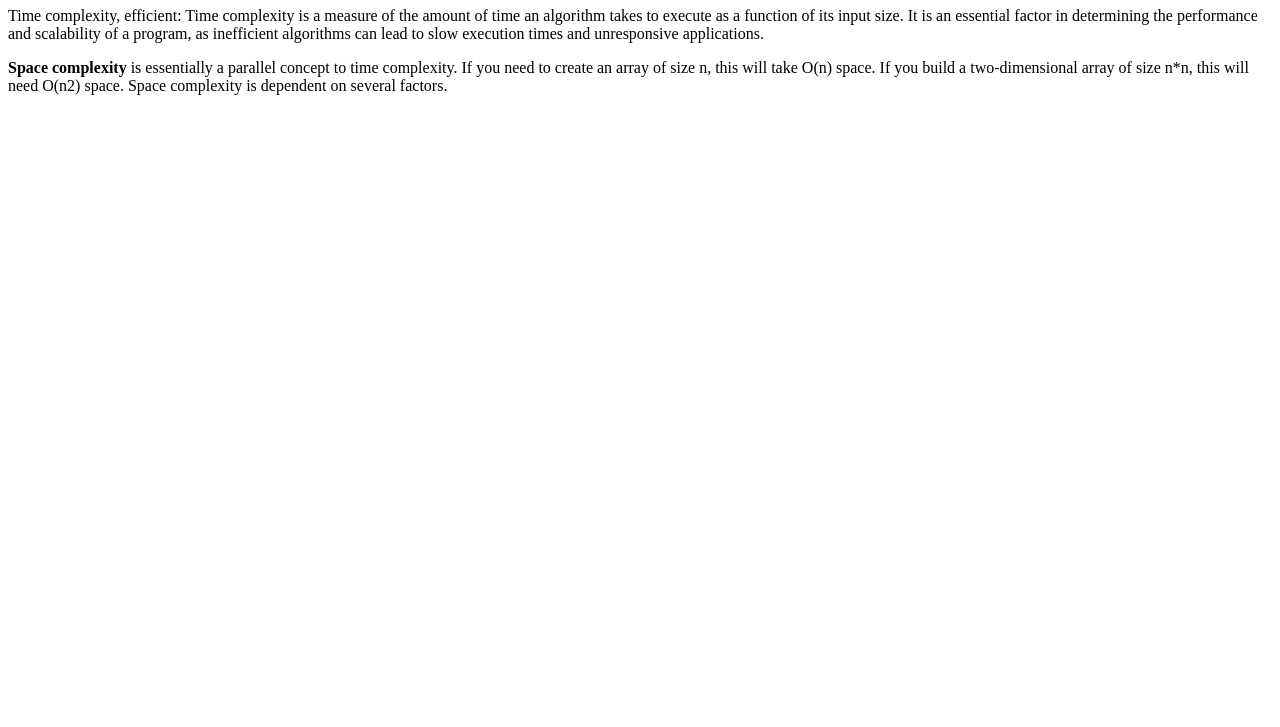
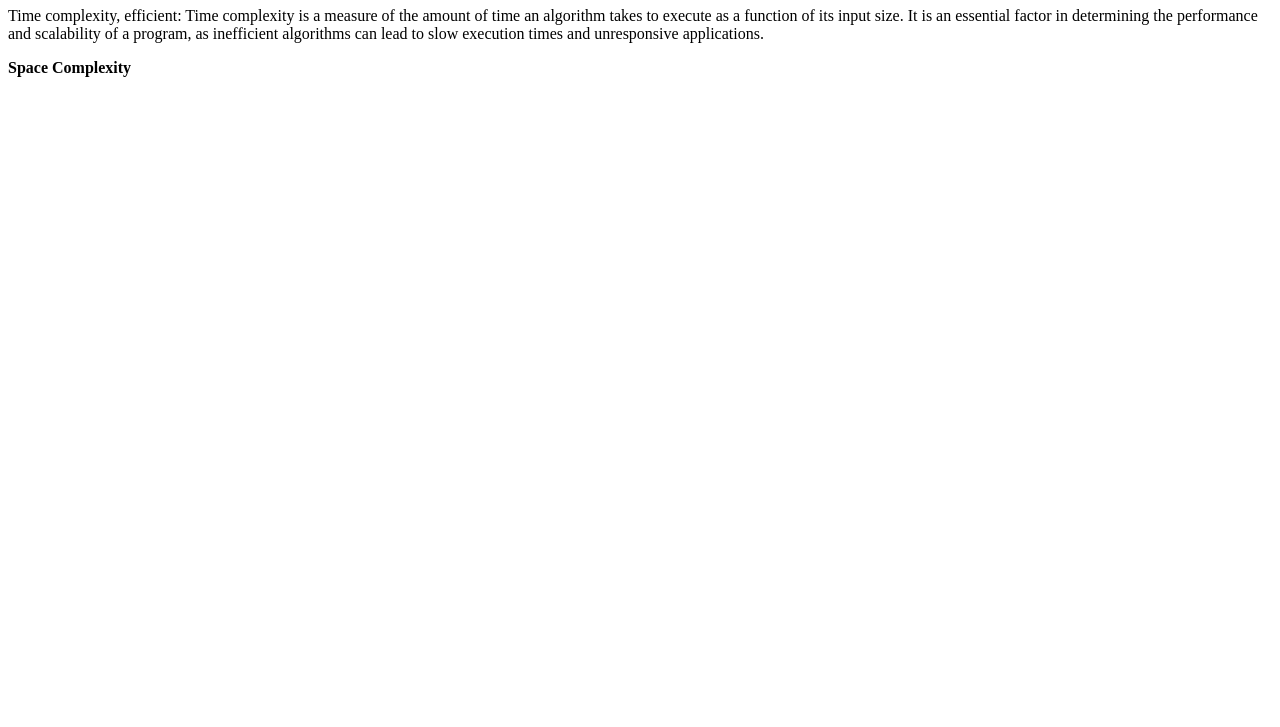
Before and after one commit to acciojob/time-and-space-complexity-Khanmdasad, a website: page main.html in a window 1280 px wide. Shown: the part 73-800 px from the top of the page. Drawn offline with Linux system fonts and the light colour scheme.

Commit message:
created a submission

```diff
--- a/main.html
+++ b/main.html
@@ -9,9 +9,10 @@
 <body>
 	<!-- the entire body must be written by student -->
 	<h1>Time, Space, Complexity</h1>
-  <p>Time complexity, efficient: Time complexity is a measure of the amount of time an algorithm takes to execute as a function of its input size. It is an essential factor in determining the performance and scalability of a program, as inefficient algorithms can lead to slow execution times and unresponsive applications.</p>
-  <p><b>Space complexity</b> is essentially a parallel concept to time complexity. If you need to create an array of size n, this will take O(n) space. If you build a two-dimensional array of size n*n, this will need O(n2) space. Space complexity is dependent on several factors.</p>
-    <script type="text/javascript" src="./script.js">
+	<p>Time complexity, efficient: Time complexity is a measure of the amount of time an algorithm takes to execute as a function of its input size. It is an essential factor in determining the performance and scalability of a program, as inefficient algorithms can lead to slow execution times and unresponsive applications.</p>
+	<p><b>Space Complexity</b> </p>
+
+	<script type="text/javascript" src="./script.js">
 </script>
 
 </body>
```
